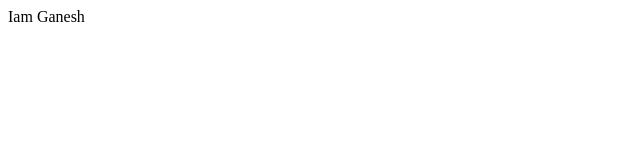
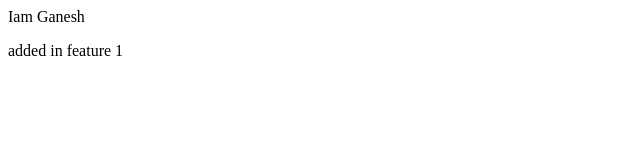
Before and after one commit to ganeshvelishalal9/Local, a plain HTML site: page index.html in a window 1280 px wide. Shown: the whole page, without its empty margins (0-640 px from the left). Drawn offline with Linux system fonts and the light colour scheme.

Commit message:
added in feature1

```diff
--- a/index.html
+++ b/index.html
@@ -1 +1,2 @@
 <p> Iam Ganesh</p>
+<p> added in feature 1</p>
```
